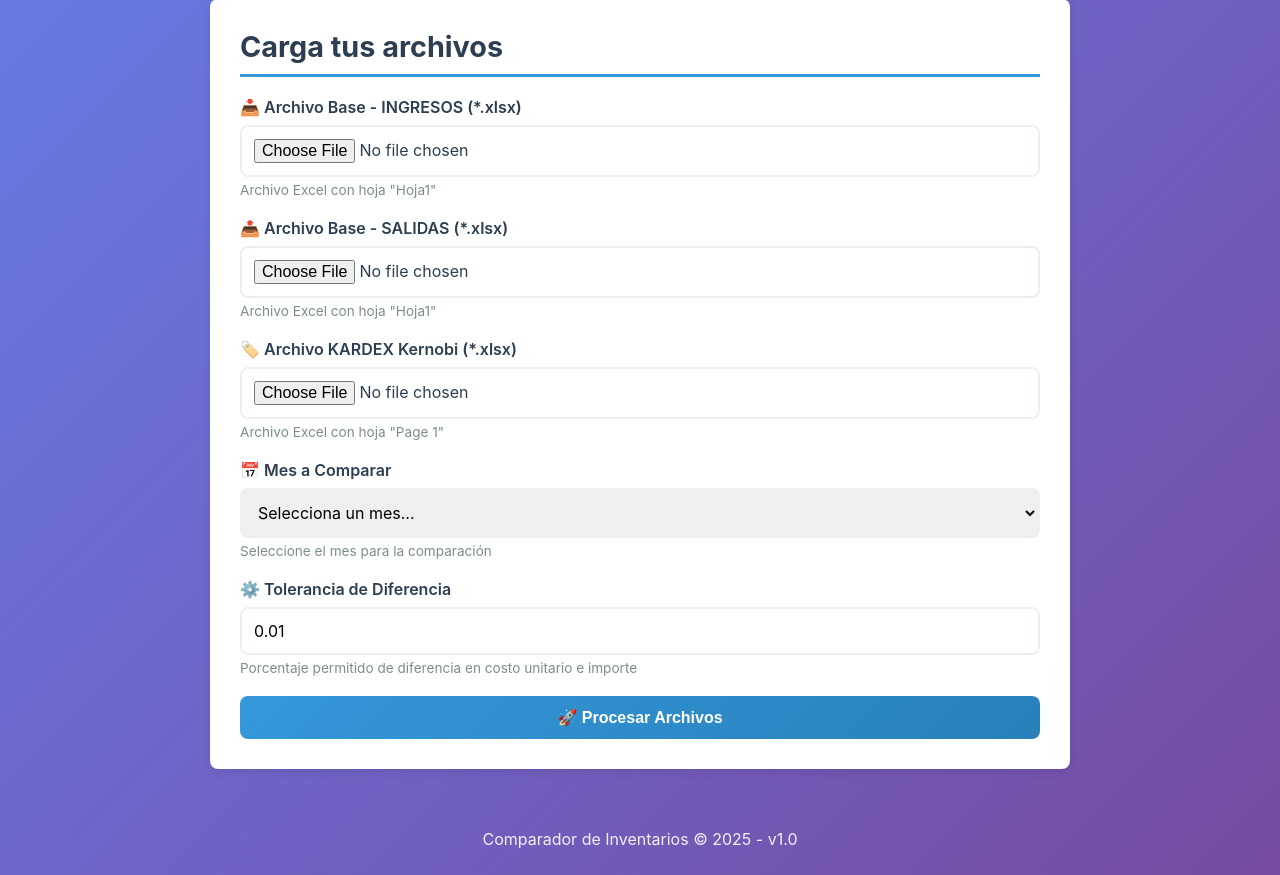
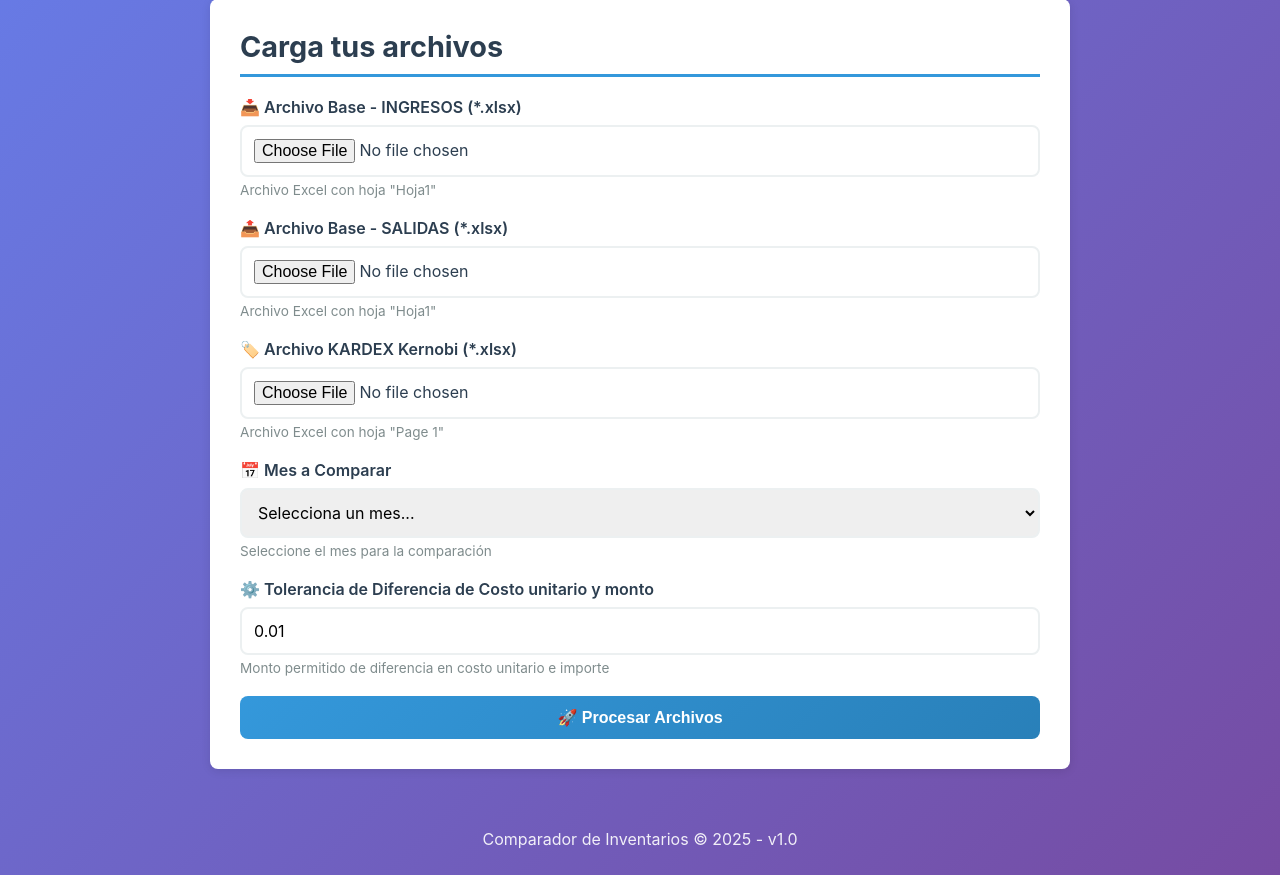
Before and after one commit to infcle/comparacion_inventarios, a Flask app: page / in a window 1280 px wide. Shown: the part 181-1056 px from the top of the page. Run offline with Flask 3, Linux system fonts and the light colour scheme.

Commit message:
Modificacion de labels

```diff
--- a/app/templates/index.html
+++ b/app/templates/index.html
@@ -77,7 +77,9 @@
             </div>
 
             <div class="form-group">
-              <label for="tolerancia">⚙️ Tolerancia de Diferencia</label>
+              <label for="tolerancia"
+                >⚙️ Tolerancia de Diferencia de Costo unitario y monto</label
+              >
               <input
                 type="number"
                 id="tolerancia"
@@ -88,7 +90,10 @@
                 value="0.01"
                 required
               />
-              <small>Porcentaje permitido de diferencia en costo unitario e importe</small>
+              <small
+                >Monto permitido de diferencia en costo unitario e
+                importe</small
+              >
             </div>
 
             <button type="submit" class="btn btn-primary">
```
